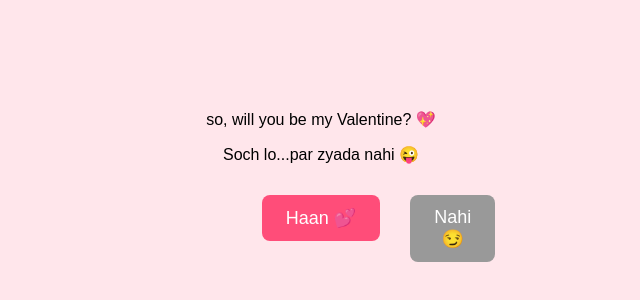
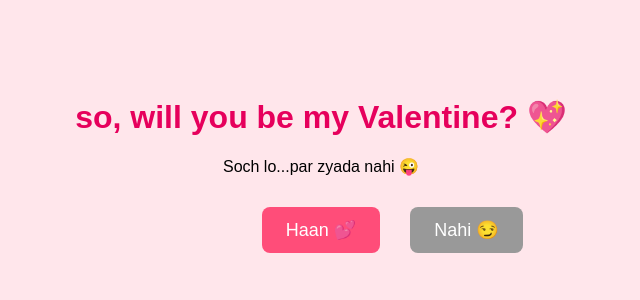
Before and after one commit to Yours-69/Scam, a plain HTML site: page index.html in a window 1280 px wide. Shown: the part 228-528 px from the top of the page, without its empty margins (319-959 px from the left). Drawn offline with Linux system fonts and the light colour scheme.

Commit message:
Update index.html

```diff
--- a/index.html
+++ b/index.html
@@ -62,7 +62,7 @@
 <body>
 
   <div class="box">
-    <h1></h1> so, will you be my Valentine? 💖</h1>
+    <h1> so, will you be my Valentine? 💖</h1>
     <p>Soch lo...par zyada nahi 😜</p>
 
     <button id="yes">Haan 💕</button>
```
